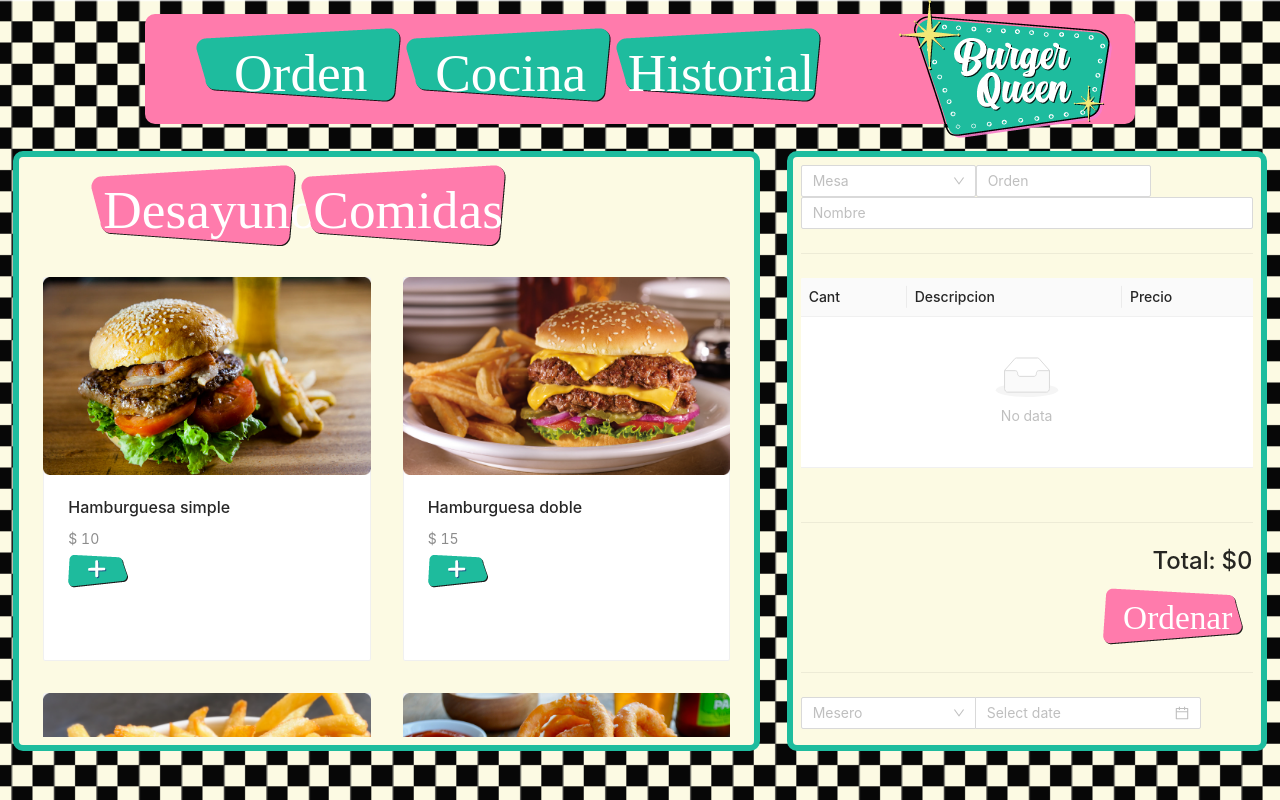
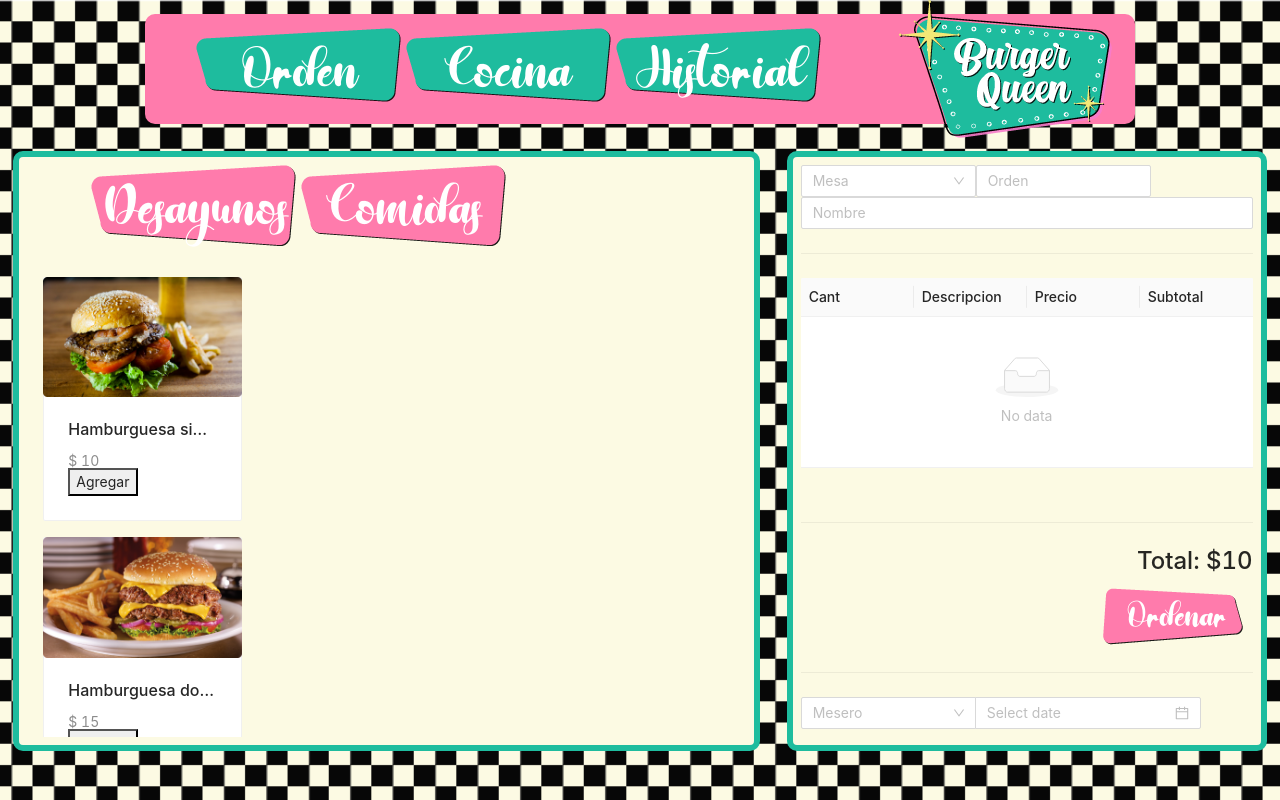
Before and after one commit to reloadercf/mariana-mariel, a React (Create React App) app: page /orden in a window 1280 px wide. Built offline with nearby package versions, Linux system fonts and the light colour scheme.

Commit message:
suggested changes in o.h.applied.  menu.json file is removed

```diff
--- a/src/Components/Button/Button.js
+++ b/src/Components/Button/Button.js
@@ -22,6 +22,8 @@ const Button = ({ value, pink = false, green = false, enter= false, mas= false,
 
     }else if (mas){
         src = btnMas
+        width = '60px'
+        height = '40px'
     }
     const style = {
         backgroundImage: `url(${src})`,
--- a/src/Components/Button/Button.scss
+++ b/src/Components/Button/Button.scss
@@ -1,4 +1,4 @@
-$fontTitles: futura medium bt;
+$fontTitles: Victoria Melody;
 
 .btn{
     width: 210px;
--- a/src/Components/Menu/CardMenu.js
+++ b/src/Components/Menu/CardMenu.js
@@ -1,18 +1,18 @@
 import React from 'react';
 import { Card, Col } from 'antd';
-import ModalMenu from './ModalMenu';
+// import ModalMenu from './ModalMenu';
 
-const CardMenu = ({item, addItem, setAddItem}) => {
+const CardMenu = ({item,  carrito, addProducto}) => {
     const { Meta } = Card;
-
+    // console.log(item)
     return (
         <Col span={12}>
             <Card className='card' cover={<img alt="example" src={item.imagen}/>}>
                 <Meta title={item.item} description={'$ ' + item.precio} />
-                <ModalMenu optionSelected={item} addItem={addItem} setAddItem={setAddItem} />
+                <button onClick={()=>addProducto(item)}>Agregar</button>
             </Card>
         </Col>
      );
 }
-
+ //<ModalMenu optionSelected={item}  carrito={carrito} addProducto={addProducto} />
 export default CardMenu;
--- a/src/Components/Menu/IndexMenu.js
+++ b/src/Components/Menu/IndexMenu.js
@@ -4,7 +4,7 @@ import Button from '../Button/Button';
 import './IndexMenu.scss'
 import NavMenu from './NavMenu'
 
-const IndexMenu = ({addItem, setAddItem}) => {
+const IndexMenu = ({addProducto, carrito}) => {
 
     const [tab, setTab] = useState('comida')
     return (
@@ -15,7 +15,7 @@ const IndexMenu = ({addItem, setAddItem}) => {
                 <Button value ='Comidas' pink onClick={() => { setTab('comida')}}/>
             </div>
             <Row className="menu">
-                <NavMenu tab={tab} addItem={addItem} setAddItem={setAddItem} />
+                <NavMenu tab={tab} carrito={carrito} addProducto={addProducto} />
             </Row>
 
         </Col>
--- a/src/Components/Menu/ModalMenu.js
+++ b/src/Components/Menu/ModalMenu.js
@@ -3,7 +3,7 @@ import { Modal, Select, Col, Row } from 'antd';
 import { PlusCircleTwoTone } from '@ant-design/icons'
 import Button from '../Button/Button'
 
-const ModalMenu = ({optionSelected, addItem, setAddItem}) => {
+const ModalMenu = ({optionSelected,  carrito, addProducto}) => {
 
     const { Option } = Select;
     function handleChange(value) {
@@ -20,18 +20,22 @@ const ModalMenu = ({optionSelected, addItem, setAddItem}) => {
     };
 
     let addToOrder = e => {
-      setAddItem((previous) => [
-        ...previous,
-        {
-          ...addItem,
-          descripcion: optionSelected.item,
-          precio: optionSelected.precio
-        }
-      ])
-      setState({
-        visible: false,
-      });
-      console.log(addItem)
+      //no uses esto
+      // setAddItem((previous) => [
+      //   ...previous,
+      //   {
+      //     ...addItem,
+      //     key: optionSelected.id,
+      //     descripcion: optionSelected.item,
+      //     precio: optionSelected.precio,
+      //     quantity:1
+      //   }
+      // ])
+
+      // setState({
+      //   visible: false,
+      // });
+      // console.log(addItem)
     };
 
     let handleCancel = e => {
--- a/src/Components/Menu/NavMenu.js
+++ b/src/Components/Menu/NavMenu.js
@@ -1,15 +1,126 @@
 import React from 'react'
 import CardMenu from './CardMenu';
-import menu  from '../../Assets/menu.json'
 
+let Desayunos=[
+    {
+        id: 1,
+        item: "Café americano",
+        precio: 5,
+        imagen: "./Products/cafe.png",
+        quantity:1,
+        subtotal:0
+    },
+    {
+        id: 2,
+        item: "Café con leche",
+        precio: 7,
+        imagen: "./Products/cafeLeche.png",
+        quantity:1,
+        subtotal:0
+    },
+    {
+        id: 3,
+        item: "Sandwich de jamón y queso",
+        precio: 10,
+        imagen: "./Products/sandwich.png",
+        quantity:1,
+        subtotal:0
 
-const NavMenu = ({ tab, addItem, setAddItem }) => {
-    console.log(tab)
-    return menu[tab].map(item => {
-        return (
-            <CardMenu key={item.id} item={item} addItem={addItem} setAddItem={setAddItem} />
-        )
-    });
+    },
+    {
+        id: 4,
+        item: "Jugo de frutas natural",
+        precio: 7,
+        imagen: "./Products/jugo.png",
+        quantity:1,
+        subtotal:0
+    }
+]
+
+let Comidas=[
+    {
+        id: 5,
+        item: "Hamburguesa simple",
+        precio: 10,
+        imagen: "../Products/burger.png",
+        quantity:1,
+        subtotal:0
+    },
+    {
+        id: 6,
+        item: "Hamburguesa doble",
+        precio: 15,
+        imagen: "../Products/doble.png",
+        quantity:1,
+        subtotal:0
+    },
+    {
+        id: 7,
+        item: "Papas fritas",
+        precio: 5,
+        imagen: "../Products/papas.png",
+        quantity:1,
+        subtotal:0
+
+    },
+    {
+        id: 8,
+        item: "Aros de cebolla",
+        precio: 5,
+        imagen: "../Products/cebolla.png",
+        quantity:1,
+        subtotal:0
+    },
+    {
+        id: 9,
+        item: "Agua 500ml",
+        precio: 5,
+        imagen: "../Products/jugo.png",
+        quantity:1,
+        subtotal:0
+    },
+    {
+        id: 10,
+        item: "Agua 750ml",
+        precio: 7,
+        imagen: "../Products/jugo.png",
+        quantity:1,
+        subtotal:0
+    },
+    {
+        id: 11,
+        item: "Bebida/gaseosa 500ml",
+        precio: 7,
+        imagen: "../Products/refresco.png",
+        quantity:1,
+        subtotal:0
+    },
+    {
+        id: 12,
+        item: "Bebida/gaseosa 750ml",
+        precio: 10,
+        imagen: "../Products/refresco.png",
+        quantity:1,
+        subtotal:0
+    }
+]
+
+const NavMenu = ({ tab,  carrito, addProducto }) => {
+
+    return(
+        <div>
+
+            {tab==="comida"?
+            <div>
+
+                {Comidas.map(item=> <CardMenu key={item.id} item={item}  carrito={carrito} addProducto={addProducto} />)}
+            </div>:
+            <div>
+                {Desayunos.map(item=> <CardMenu key={item.id} item={item} carrito={carrito} addProducto={addProducto} />)}
+            </div>
+            }
+        </div>
+    )
 }
 
 export default NavMenu
--- a/src/Components/Order/ClosingOrder.js
+++ b/src/Components/Order/ClosingOrder.js
@@ -2,7 +2,7 @@ import React from 'react';
 import { Input, Select, DatePicker, Divider } from 'antd';
 import Button from '../Button/Button';
 
-const ClosingOrder = ({suma}) => {
+const ClosingOrder = ({suma,addProducto /*aqui necesitas recibir el elemento*/}) => {
     console.log(suma())
     const { Option } = Select;
 
@@ -14,7 +14,7 @@ const ClosingOrder = ({suma}) => {
         <div>
             <div className='btnOrder'>
                 <h4>Total: ${suma()}</h4>
-                <Button value ='Ordenar' enter />
+                <Button value ='Ordenar' enter onClick={()=>addProducto(/*id*/)} />
             </div>
             <div>
                 <Divider />
--- a/src/Components/Order/Order.js
+++ b/src/Components/Order/Order.js
@@ -5,19 +5,20 @@ import OrderInformation from './OrderInformation'
 import OrderContent from './OrderContent'
 import ClosingOrder from './ClosingOrder'
 
-const Order = ({addItem}) => {
+const Order = ({carrito, addDatosCliente}) => {
 
   const suma = () => {
-    let costs = addItem.map(item => item.precio);
-    let result = costs.reduce((acc, el) => acc + el, 0);
+
+    // let costs = 10 //esto esta mal
+    let result = 10
     return result;
   }
-  console.log(suma())
+
 
  return (
         <Col className='order' size='large' span={9} >
-            <OrderInformation />
-            <OrderContent addItem={addItem} />
+            <OrderInformation addDatosCliente={addDatosCliente} />
+            <OrderContent carrito={carrito} />
             <ClosingOrder suma={suma} />
         </Col>
      );
--- a/src/Components/Order/OrderContent.js
+++ b/src/Components/Order/OrderContent.js
@@ -1,33 +1,43 @@
 import React from 'react';
 import { Table, Divider } from 'antd';
 
-const OrderContent = ({addItem}) => {
-  // addItem.map(element => {
-  //   console.log(element.descripcion)
-  // });
+const OrderContent = ({carrito,addProducto}) => {
 
+console.log(carrito.item)
   const columns = [
     {
       title: 'Cant',
-      dataIndex: 'cant',
-      key: 'cant'
+      dataIndex: 'quantity',
+      key: 'quantity',
+      render: (quantity) =>{
+        return <span>{quantity}<button>Borrar</button></span>
+      }
     },
     {
       title: 'Descripcion',
-      dataIndex: 'descripcion',
-      key: 'descripcion'
+      dataIndex: 'item',
+      key: 'item'
     },
     {
       title: 'Precio',
       dataIndex: 'precio',
       key: 'precio'
     },
+    {
+      title: 'Subtotal',
+      key: 'subtotal',
+      dataIndex:'quantity',
+      render: (quantity, precio) =>{
+        return <span>${quantity*precio.precio}</span>
+      }
+
+    },
   ];
 
     return (
         <div>
             <Divider />
-            <Table className="contentTable" columns={columns} dataSource={addItem} size="small" />
+            <Table className="contentTable" columns={columns} dataSource={carrito.item} size="small" pagination={{ pageSize: 50 }} scroll={{ y: 240 }} />
             <Divider />
         </div>
      );
--- a/src/Components/Order/OrderInformation.js
+++ b/src/Components/Order/OrderInformation.js
@@ -1,7 +1,7 @@
 import React from 'react';
 import { Input, Select } from 'antd';
 
-const OrderInformation = () => {
+const OrderInformation = (addDatosCliente) => {
     const { Option } = Select;
 
     function handleChange(value) {
--- a/src/Components/OrderSection/OrderSection.js
+++ b/src/Components/OrderSection/OrderSection.js
@@ -5,14 +5,42 @@ import IndexMenu from '../Menu/IndexMenu'
 import Header from '../Header/Header'
 
 const OrderSection = () => {
-  const [addItem, setAddItem] = useState([])
-  console.log(addItem)
+  let [carrito,setCarrito]=useState({
+    nombreCliente:"",
+    total:0,
+    item:[],
+    status:false,
+    pay:false,
+    mesa:"",
+    orden: ""
+  })
+
+  const addDatosCliente = (mesa, orden, cliente) => {
+    setCarrito({
+      nombreCliente: cliente,
+      mesa: mesa,
+      orden: orden
+    })
+
+  }
+
+  function addProducto(producto){
+    console.log(carrito.item)
+    console.log(producto)
+    if(carrito.item.includes(producto)) {
+      console.log('ya existe ' + producto.item);
+      setCarrito({item:[...carrito.item, producto.quantity ++]});
+    } else setCarrito({...carrito, item:[...carrito.item,producto]})
+    //aqui tienes que validar si existe,
+      //si es que SI existe entonces sumale a cantidad 1
+      //en caso de que no exista setCarrito({...carrito, item:[...carrito.item,producto]})
+  }
 
   return (
     <Row className= 'content' justify='space-around'>
       <Header />
-      <IndexMenu addItem={addItem} setAddItem={setAddItem} />
-      <Order addItem={addItem} />
+      <IndexMenu carrito={carrito} addProducto={addProducto} />
+      <Order carrito={carrito} addDatosCliente={addDatosCliente} />
     </Row>
   );
   }
```
